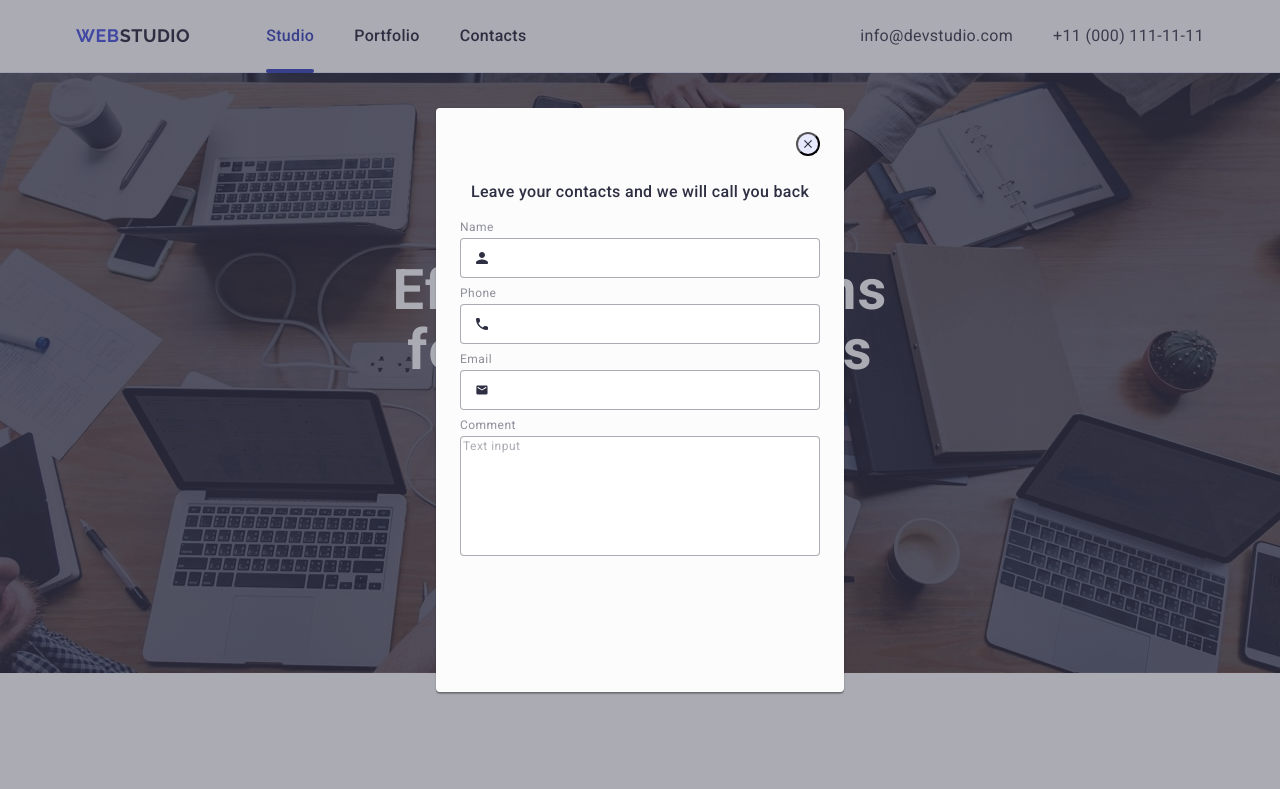
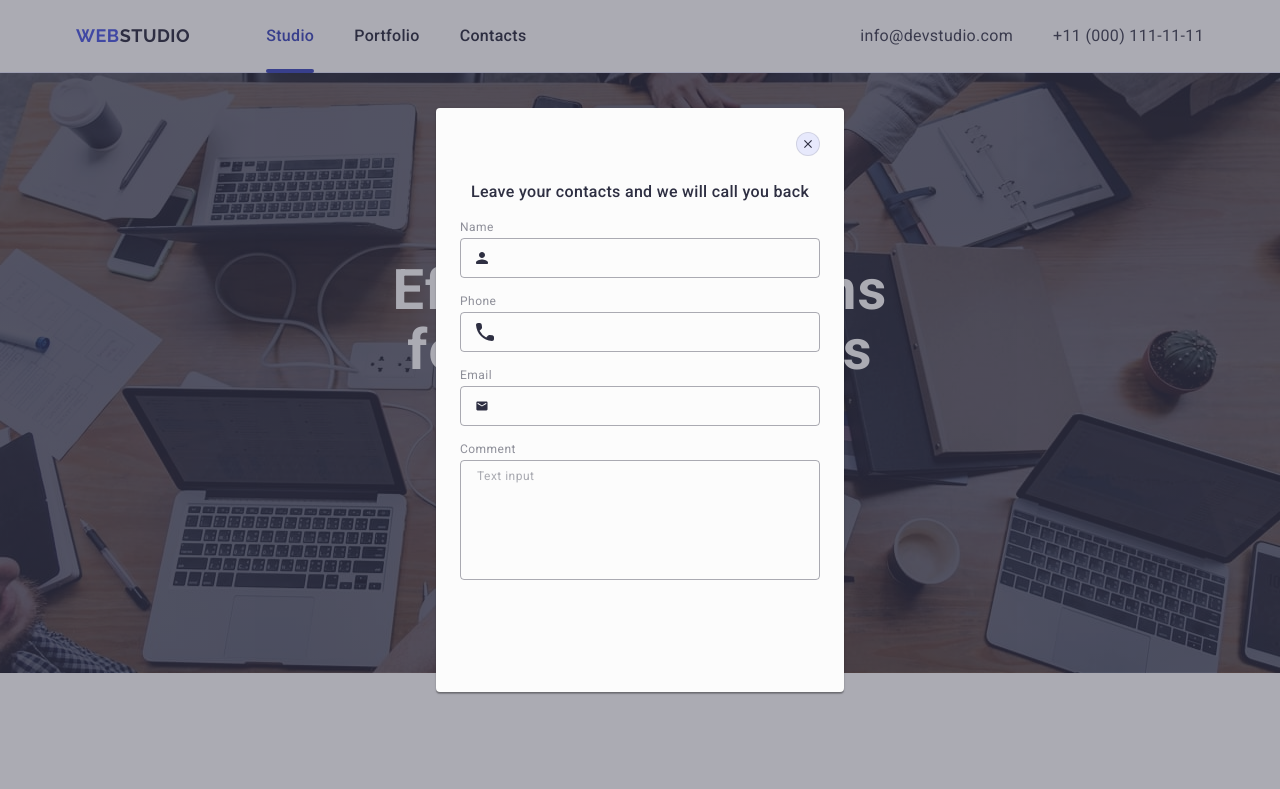
Before and after one commit to nastia-holoversa/goit-markup-hw-05, a plain HTML site: page index.html in a window 1280 px wide. Shown: the top 789 px of the page. Drawn offline with nearby package versions, Linux system fonts and the light colour scheme.

Commit message:
fix modal form

```diff
--- a/css/styles.css
+++ b/css/styles.css
@@ -462,18 +462,20 @@ align-items: baseline;
     inset: 0;
     z-index: 2;
     background-color: rgba(46, 47, 66, 0.4);
+    transition: opacity 250ms cubic-bezier(0.4, 0, 0.2, 1),
+    visibility 250ms cubic-bezier(0.4, 0, 0.2, 1);
 }
 .modal {
     position: absolute;
     top: 50%;
     left: 50%;
     transform: translateX(-50%) translateY(-50%);
-
     width: 408px;
     min-height: 584px;
-    padding: 72px 24px;
+    padding: 72px 24px 24px 24px;
     background-color: #fcfcfc;
     border-radius: 4px;
+    transition: transform 250ms cubic-bezier(0.4, 0, 0.2, 1);
     box-shadow: 0 1px 1px 0 rgba(0, 0, 0, 0.14),
         0 1px 3px 0 rgba(0, 0, 0, 0.12),
         0 2px 1px 0 rgba(0, 0, 0, 0.2);
@@ -488,19 +490,25 @@ align-items: center;
 min-width: 24px;
 min-height: 24px;
 padding: 0;
-border-radius: 100%;
+border-radius: 50%;
+border: 1px solid rgba(0, 0, 0, 0.1);
 background-color: #e7e9fc;
-stroke-width: 1px;
-stroke: rgba(0, 0, 0, 0.1);
-transition: color 250 ms cubic-bezier(0.4, 0, 0.2, 1);
+transition: background-color 250ms cubic-bezier(0.4, 0, 0.2, 1),
+border 250ms cubic-bezier(0.4, 0, 0.2, 1);
 }
 .modal-btn:hover,
 .modal-btn:focus {
-color: #404bbf;
-fill: #fff;
+background-color: #404bbf;
+border: none;
 }
 .modal-btn-icon {
 fill: #2e2f42;
+transition: fill 250ms cubic-bezier(0.4, 0, 0.2, 1);
+}
+.modal-btn-icon:hover,
+.modal-btn-icon:focus {
+    stroke: #ffffff;
+    fill: #ffffff;
 }
 .modal-slogan {
     font-family: "Roboto", sans-serif;
@@ -521,7 +529,7 @@ fill: #2e2f42;
     font-family: "Roboto", sans-serif;
     font-weight: 400;
     font-size: 12px;
-    line-height: 1.16667;
+    line-height: 1.17;
     letter-spacing: 0.04em;
     color: #8e8f99;
 }
@@ -535,7 +543,9 @@ fill: #2e2f42;
     border: 1px solid rgba(46, 47, 66, 0.4);
     border-radius: 4px;
     padding: 11px 11px 11px 38px;
-    outline: none;
+    outline: transparent;
+    background-color: transparent;
+    transition: border-color 250ms cubic-bezier(0.4, 0, 0.2, 1);
 }
 .modal-form-input:focus {
     border-color: #4d5ae5;
@@ -546,21 +556,29 @@ fill: #2e2f42;
     left: 16px;
     transform: translateY(-50%);
     fill: #2e2f42;
+    transition: fill 250ms cubic-bezier(0.4, 0, 0.2, 1);
 }
 .modal-form-input:focus + .modal-form-icon {
     fill: #4d5ae5;
+}
+.modal-form-wrapper {
+    margin-bottom: 16px;
 }
 .modal-form-messege {
     width: 100%;
     height: 120px;
     resize: none;
+    padding: 8px 16px;
     border: 1px solid rgba(46, 47, 66, 0.4);
     border-radius: 4px;
-    outline: none;
+    background-color: transparent;
+    outline: transparent;
     font-weight: 400;
     font-size: 12px;
-    line-height: 1.16667;
+    line-height: 1.17;
     letter-spacing: 0.04em;
+    color: rgba(46, 47, 66, 0.4);
+    transition: border-color 250ms cubic-bezier(0.4, 0, 0.2, 1);
 }
 .modal-form-messege:focus {
     border-color: #4d5ae5;
--- a/index.html
+++ b/index.html
@@ -449,9 +449,9 @@
         <p class="modal-slogan">Leave your contacts and we will call you back</p>
         <form class="modal-form" name="registration_form" autocomplete="on" novalidate>
           <div class="modal-form-wrapper">
-          <label class="modal-form-label" for="user_name">Name</label>
+          <label class="modal-form-label" for="user-name">Name</label>
           <div class="modal-form-field">
-            <input class="modal-form-input" type="text" id="user_name" minlength="3" />
+            <input class="modal-form-input" type="text" id="user-name" name="user-name" minlength="3" />
             <svg class="modal-form-icon" width="12" height="12">
               <use href="./images/icons.svg#icon-name"></use>
             </svg>
@@ -461,7 +461,7 @@
             <label class="modal-form-label" for="user_phone">Phone</label>
             <div class="modal-form-field">
             <input class="modal-form-input" type="tel" id="user_phone" />
-            <svg class="modal-form-icon" width="12" height="12">
+            <svg class="modal-form-icon" width="18" height="24">
               <use href="./images/icons.svg#icon-phone"></use>
             </svg>
           </div>
```
